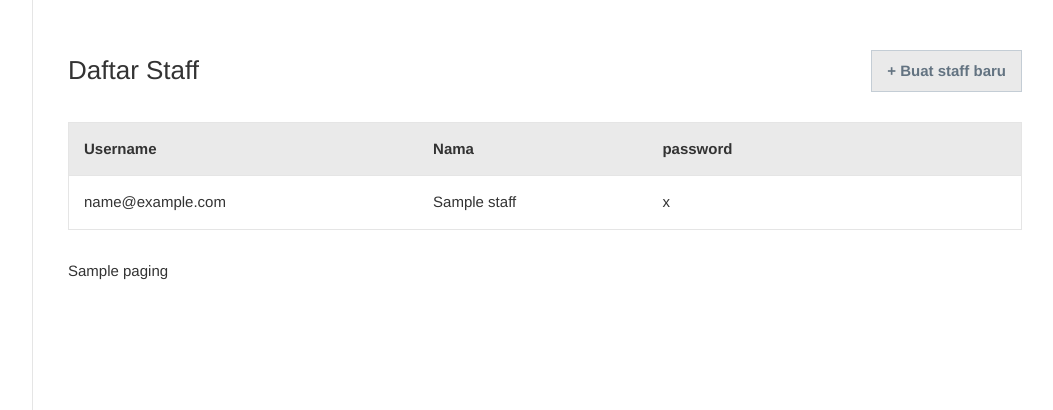
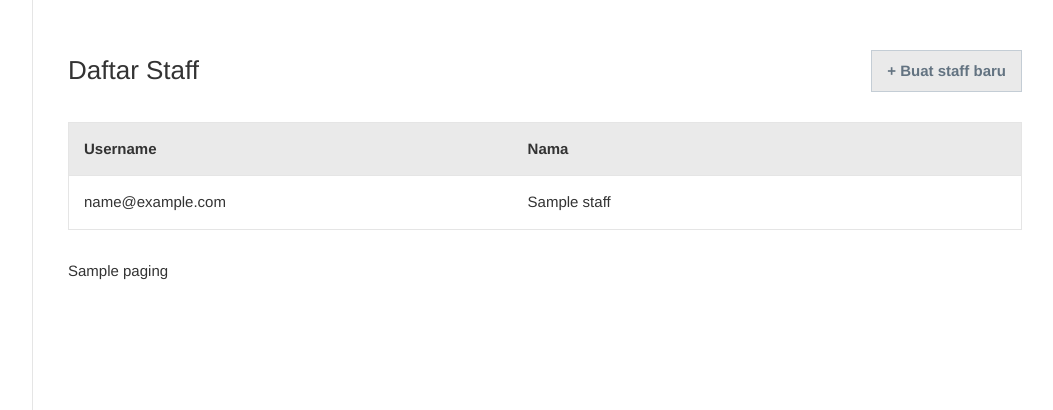
Before and after one commit to Fauzi1996YY/inventori, a PHP site: the page made by app/views/staff/daftar.php in a window 1280 px wide. Shown: the part 60-470 px from the top of the page, without its empty margins (223-1276 px from the left). Run offline with PHP 8.4, Linux system fonts and the light colour scheme; the template is opened without the code that fills it: most values are stand-ins (such as "Sample title", 1, 10 or a date in 2020); some libraries are stand-ins or nearby versions.

Commit message:
revisi
dihapus karena memunculkan password adalah hal yang tidak etis

```diff
--- a/app/views/staff/daftar.php
+++ b/app/views/staff/daftar.php
@@ -13,7 +13,7 @@
     <tr>
       <th width="0%">Username</th>
       <th width="0%">Nama</th>
-      <th widht="0%">password</th>
+      <!-- <th widht="0%">password</th> -->
       <th width="0%"></th>
     </tr>
   </thead>
@@ -22,7 +22,7 @@
       <tr>
         <td data-label="Email" class="nowrap"><?php echo $v['email']; ?></td>
         <td data-label="Nama" class="nowrap"><?php echo $v['nama']; ?></td>
-        <td data-label="Password" class="nowrap"><?php echo $v['password']; ?></td>
+        <!-- <td data-label="Password" class="nowrap"><?php echo $v['password']; ?></td> -->
         <td>
           <div class="actions">
             <a href="<?php echo BASE_URL . '/staff/form/' . $v['id_user'];?>"><svg><use xlink:href="<?php echo BASE_URL; ?>/assets/images/sprite.svg#edit"></use></svg></a>
```
